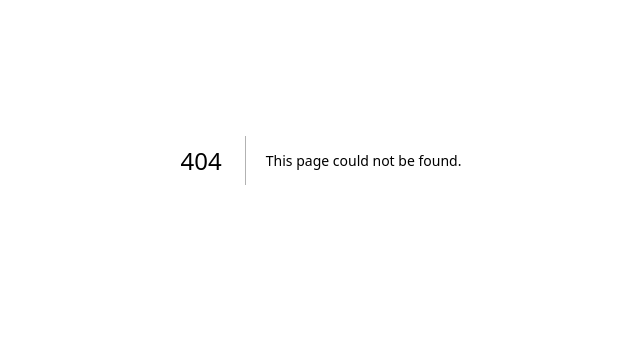
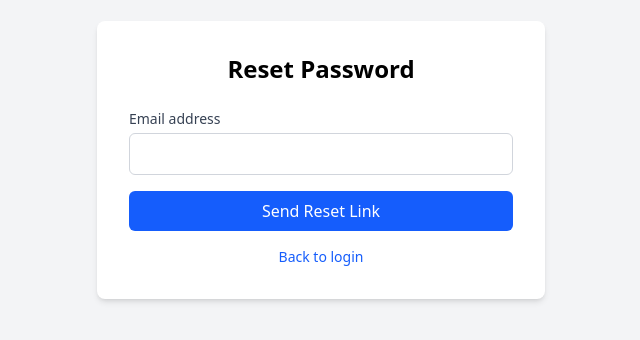
Before and after one commit to jpugmire/S26-CPSC4910-Team06, a Next.js app: page /forgot-password in a window 1280 px wide. Before the commit this address had no page. Shown: the part 240-580 px from the top of the page, without its empty margins (319-959 px from the left). Built offline with nearby package versions, Linux system fonts and the light colour scheme.

Commit message:
implement password reset

```diff
--- /dev/null
+++ b/app/forgot-password/page.tsx
@@ -0,0 +1,70 @@
+"use client"
+
+import { useState } from "react"
+import Link from "next/link"
+
+export default function ForgotPasswordPage() {
+    const [email, setEmail] = useState("")
+    const [submitted, setSubmitted] = useState(false)
+    const [loading, setLoading] = useState(false)
+
+    const handleSubmit = async (e: React.FormEvent) => {
+        e.preventDefault()
+        setLoading(true)
+        await fetch("/api/auth/forgot-password", {
+            method: "POST",
+            headers: { "Content-Type": "application/json" },
+            body: JSON.stringify({ email }),
+        })
+        setSubmitted(true)
+        setLoading(false)
+    }
+
+    return (
+    <div className="flex min-h-screen items-center justify-center bg-gray-100">
+      <div className="w-full max-w-md">
+        <div className="bg-white shadow-md rounded-lg p-8">
+          <h1 className="text-2xl font-bold text-center mb-6">Reset Password</h1>
+          {submitted ? (
+            <div className="text-center space-y-4">
+              <p className="text-gray-700">
+                If an account with that email exists, a reset link has been sent.
+              </p>
+              <Link href="/login" className="text-blue-600 hover:underline text-sm">
+                Back to login
+              </Link>
+            </div>
+          ) : (
+            <form onSubmit={handleSubmit} className="space-y-4">
+              <div>
+                <label htmlFor="email" className="block text-sm font-medium text-gray-700 mb-1">
+                  Email address
+                </label>
+                <input
+                  id="email"
+                  type="email"
+                  value={email}
+                  onChange={(e) => setEmail(e.target.value)}
+                  required
+                  className="w-full px-3 py-2 border border-gray-300 rounded-md focus:outline-none focus:ring-2 focus:ring-blue-500"
+                />
+              </div>
+              <button
+                type="submit"
+                disabled={loading}
+                className="w-full bg-blue-600 text-white py-2 px-4 rounded-md hover:bg-blue-700 disabled:bg-blue-300 disabled:cursor-not-allowed transition-colors"
+              >
+                {loading ? "Sending..." : "Send Reset Link"}
+              </button>
+              <p className="text-center text-sm text-gray-500">
+                <Link href="/login" className="text-blue-600 hover:underline">
+                  Back to login
+                </Link>
+              </p>
+            </form>
+          )}
+        </div>
+      </div>
+    </div>
+  )
+}
--- /dev/null
+++ b/app/reset-password/page.tsx
@@ -0,0 +1,102 @@
+"use client"
+
+import { useState, Suspense } from "react"
+import { useRouter, useSearchParams } from "next/navigation"
+
+function ResetPasswordForm() {
+  const router = useRouter()
+  const searchParams = useSearchParams()
+  const token = searchParams.get("token")
+
+  const [newPassword, setNewPassword] = useState("")
+  const [confirm, setConfirm] = useState("")
+  const [error, setError] = useState("")
+  const [loading, setLoading] = useState(false)
+
+  const handleSubmit = async (e: React.FormEvent) => {
+    e.preventDefault()
+    setError("")
+
+    if (newPassword !== confirm) {
+      setError("Passwords do not match")
+      return
+    }
+
+    setLoading(true)
+    const res = await fetch("/api/auth/reset-password", {
+      method: "POST",
+      headers: { "Content-Type": "application/json" },
+      body: JSON.stringify({ token, newPassword }),
+    })
+
+    if (res.ok) {
+      router.push("/login")
+    } else {
+      const data = await res.json()
+      setError(data.error || "Something went wrong")
+    }
+    setLoading(false)
+  }
+
+  if (!token) {
+    return <p className="text-center text-red-600">Invalid reset link.</p>
+  }
+
+  return (
+    <form onSubmit={handleSubmit} className="space-y-4">
+      <div>
+        <label htmlFor="newPassword" className="block text-sm font-medium text-gray-700 mb-1">
+          New password
+        </label>
+        <input
+          id="newPassword"
+          type="password"
+          value={newPassword}
+          onChange={(e) => setNewPassword(e.target.value)}
+          required
+          className="w-full px-3 py-2 border border-gray-300 rounded-md focus:outline-none focus:ring-2 focus:ring-blue-500"
+        />
+      </div>
+      <div>
+        <label htmlFor="confirm" className="block text-sm font-medium text-gray-700 mb-1">
+          Confirm password
+        </label>
+        <input
+          id="confirm"
+          type="password"
+          value={confirm}
+          onChange={(e) => setConfirm(e.target.value)}
+          required
+          className="w-full px-3 py-2 border border-gray-300 rounded-md focus:outline-none focus:ring-2 focus:ring-blue-500"
+        />
+      </div>
+      {error && (
+        <div className="bg-red-50 border border-red-200 text-red-700 px-4 py-3 rounded">
+          {error}
+        </div>
+      )}
+      <button
+        type="submit"
+        disabled={loading}
+        className="w-full bg-blue-600 text-white py-2 px-4 rounded-md hover:bg-blue-700 disabled:bg-blue-300 disabled:cursor-not-allowed transition-colors"
+      >
+        {loading ? "Resetting..." : "Reset Password"}
+      </button>
+    </form>
+  )
+}
+
+export default function ResetPasswordPage() {
+  return (
+    <div className="flex min-h-screen items-center justify-center bg-gray-100">
+      <div className="w-full max-w-md">
+        <div className="bg-white shadow-md rounded-lg p-8">
+          <h1 className="text-2xl font-bold text-center mb-6">Set New Password</h1>
+          <Suspense fallback={<p className="text-center text-gray-500">Loading...</p>}>
+            <ResetPasswordForm />
+          </Suspense>
+        </div>
+      </div>
+    </div>
+  )
+}
--- a/components/login-form.tsx
+++ b/components/login-form.tsx
@@ -4,6 +4,7 @@
 import { useState } from "react";
 import { signIn } from "next-auth/react";
 import { useRouter } from "next/navigation";
+import Link from "next/link"
 
 export function LoginForm() {
 	const router = useRouter();
@@ -73,6 +74,12 @@ export function LoginForm() {
 				/>
 			</div>
 
+			<div className="text-right">
+				<Link href="/forgot-password" className="text-sm text-blue-600 hover:underline">
+					Forgor password?
+				</Link>
+			</div>
+
 			{error && (
 				<div className="bg-red-50 border border-red-200 text-red-700 px-4 py-3 rounded">
 					{error}
```
